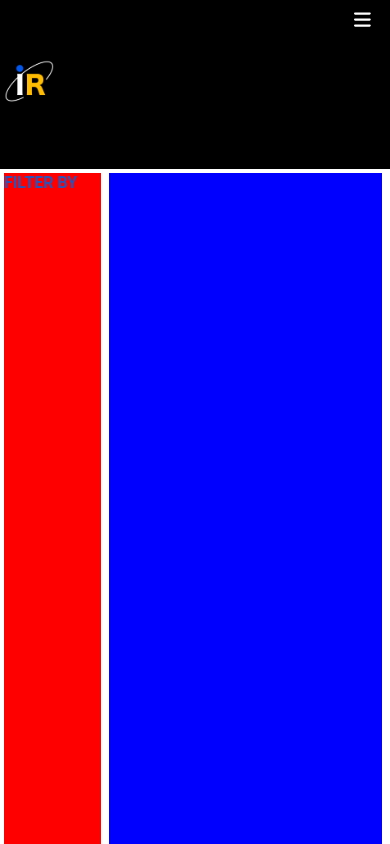
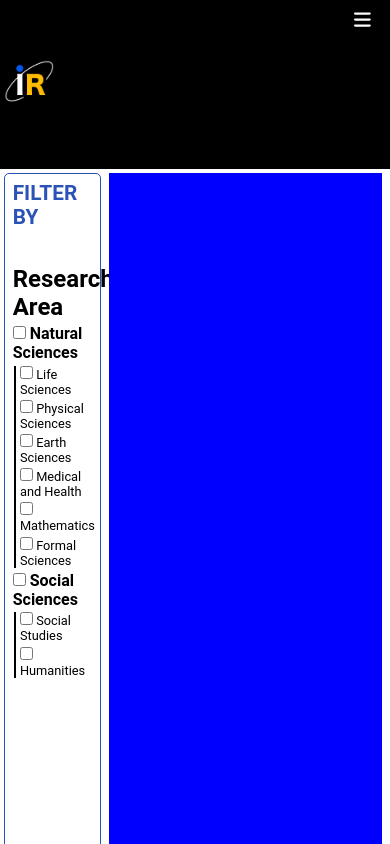
Before and after one commit to PSmithCorpntorpedo/Official-Initiare, a React (Create React App) app: page /articles in a window 390 px wide. Shown: the top 844 px of the page. Built offline with nearby package versions, Linux system fonts and the light colour scheme.

Commit message:
fixed a little bug with the navbar, added aesthetics to articles page

```diff
--- a/src/Components/Navbar.css
+++ b/src/Components/Navbar.css
@@ -51,6 +51,21 @@
     visibility: hidden;
     position: absolute;
 }
+@media (max-width: 500px){
+    .nav-menu.active{
+        visibility: visible;
+        position: absolute;
+        width: 50%;
+        right: 0;
+        top: 12%;
+        background-color: black;
+        z-index: 999;
+        list-style: none;
+        display: flex;
+        flex-direction: column;
+        justify-content: space-between;
+    }
+}
 
 .nav-pages{
     margin: 7%;
--- a/src/Pages/Articles.css
+++ b/src/Pages/Articles.css
@@ -9,17 +9,26 @@
     width: 100%;
     height: 10%;
     color: var(--primary);
-    font-weight: bold;
+    font-weight: 700;
 
+    font-size: 1.75em;
 
+}
+@media (max-width: 500px){
+    .filter-caption{
+        font-size: 1.3em;
+    }
 }
 
 .filter-box{
     height: 100vh;
     width: 25vw;
-    background-color: red;
+    padding-left: 2%;
+    padding-top: 2%;
     display: inline-block;
     margin: 1%;
+    border-radius: 5px;
+    border: 1px var(--primary) solid;
 }
 
 .search-box{
@@ -28,4 +37,21 @@
     width: 70vw;
     background-color: blue;
     display: inline-block;
+
 }
+
+
+.no-list-style{
+    list-style: none;
+}
+
+.sublist{
+    margin-left: 2%;
+    border-left: 2px black solid;
+    padding-left: 4%;
+
+}
+.sub-list-items{
+    margin-top: 4%;
+    font-size: 0.8em;
+}
--- a/src/Pages/Articles.js
+++ b/src/Pages/Articles.js
@@ -1,5 +1,5 @@
 import React from 'react';
-import './Articles.css'
+import './Articles.css';
 
 
 export default function Archive(){
@@ -9,7 +9,37 @@ export default function Archive(){
 
             <div className="filter-box">
                 <div className="filter-caption">FILTER BY</div>
+                <div className="filter-area">
+                    <div className="fields">
+                        <h2>Research Area</h2>
+                        <div className="natural-sciences" >
+                            <FilterItem name="Natural Sciences" style={{fontWeight:"bold", fontSize: "1em"}} />
+                            <ul className="sublist">
+                                <FilterItem name="Life Sciences" />
+                                <FilterItem name="Physical Sciences" />
+                                <FilterItem name="Earth Sciences" />
+                                <FilterItem name="Medical and Health" />
+                                <FilterItem name="Mathematics" />
+                                <FilterItem name="Formal Sciences" />
+                            </ul>
+
+                        </div>
+                        <div className="social-sciences">
+                            <FilterItem name="Social Sciences" style={{fontWeight:"bold", fontSize: "1em"}} />
+                                <ul className="sublist">
+                                    <FilterItem name="Social Studies" />
+                                    <FilterItem name="Humanities" />
+
+                                </ul>
+                        </div>
+                    </div>
+                    <div className="status"></div>
+                    <div className="date-published"></div>
+                    <div className="language"></div>
+                </div>
             </div>
+
+
             <div className="search-box">
                 <div className="search-bar"></div>
                 <div className="search-results"></div>
@@ -18,3 +48,12 @@ export default function Archive(){
         </>
     )
 }
+
+function FilterItem(props){
+    return (
+        <li className="no-list-style sub-list-items" style={props.style}>
+            <input type="checkbox"/>
+            <span> {props.name}</span>
+        </li>
+    )
+}
```
